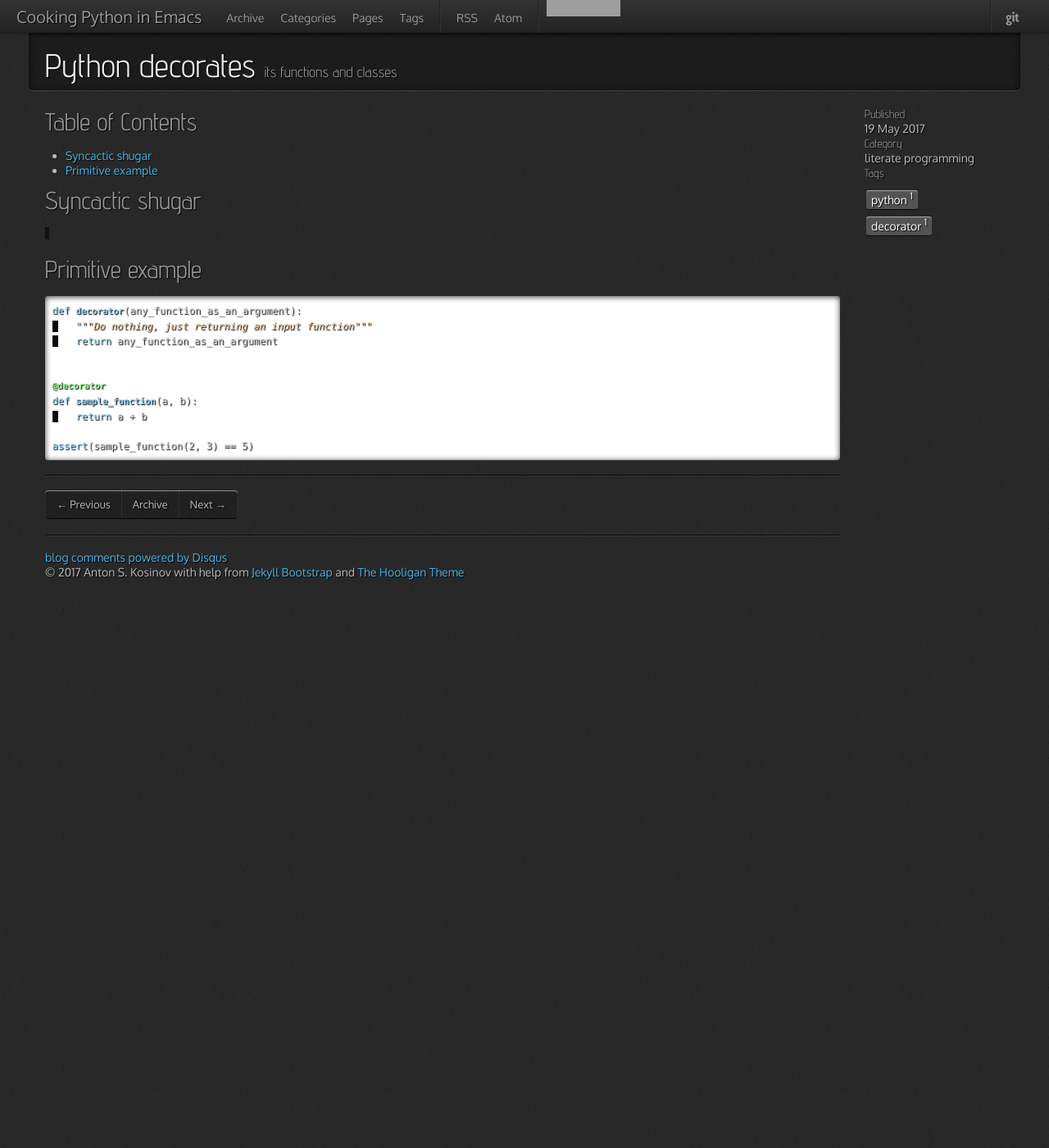
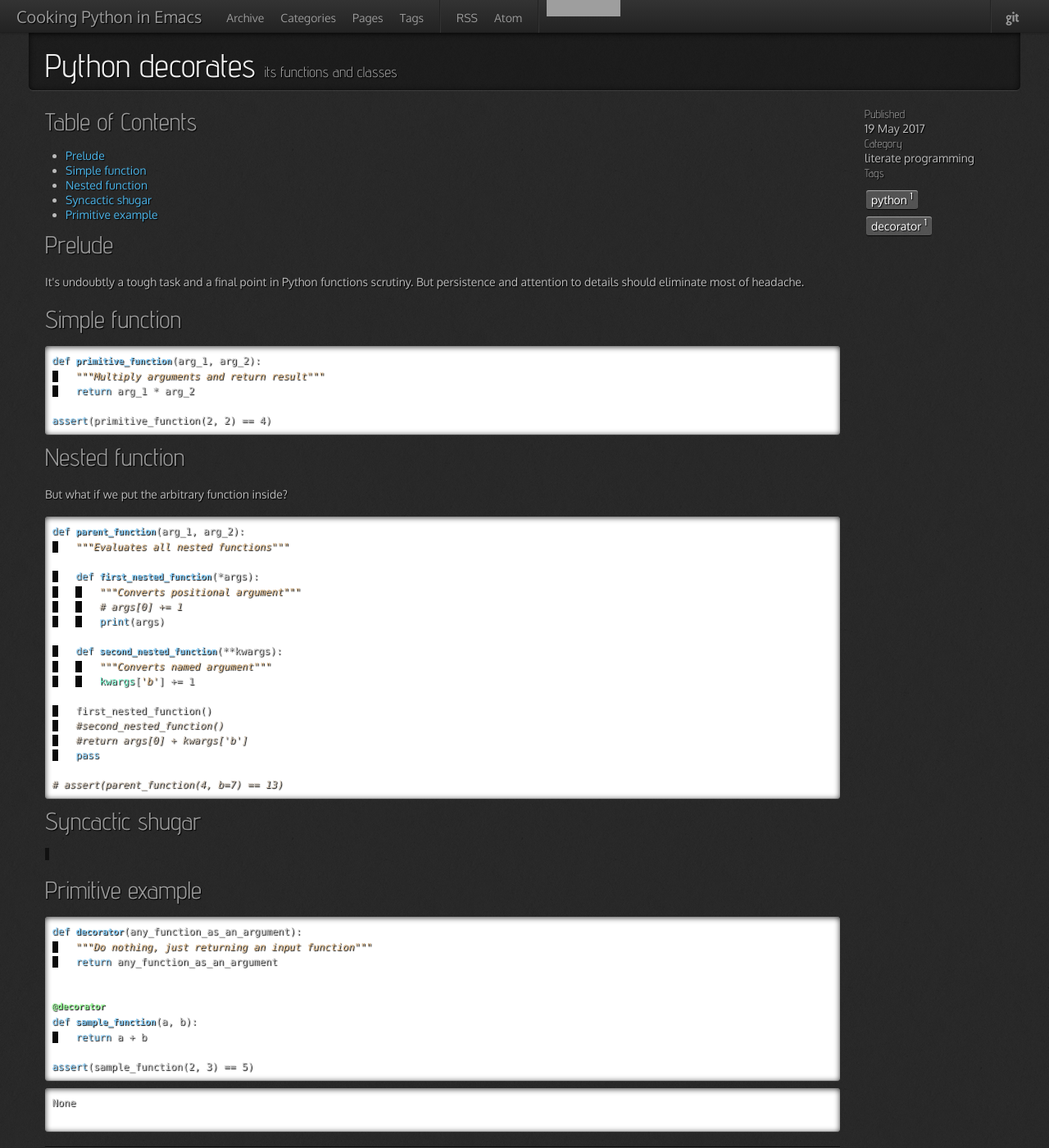
Before and after one commit to 0--key/0--key.github.io, a Jekyll site: the page built from _posts/2017-05-19-python-decorators.html, in a window 1280 px wide and 1400 px high. Shown: the whole window at 82% size. Built offline with Jekyll 4.4.1, drawn with Linux system fonts in a browser that asks for light colours; nearby versions of some CDN libraries; comment, search, counter and statistics services are not loaded; grey boxes are pictures that could not be loaded.

Commit message:
Decorators scrutiny

```diff
--- a/_posts/2017-05-19-python-decorators.html
+++ b/_posts/2017-05-19-python-decorators.html
@@ -11,9 +11,68 @@ tags: [python, decorator]
 <h2>Table of Contents</h2>
 <div id="text-table-of-contents">
 <ul>
+<li><a href="#org68818fe">Prelude</a></li>
+<li><a href="#org289b88b">Simple function</a></li>
+<li><a href="#orga44be6c">Nested function</a></li>
 <li><a href="#org57bab88">Syncactic shugar</a></li>
 <li><a href="#org98e647d">Primitive example</a></li>
 </ul>
+</div>
+</div>
+
+<div id="outline-container-org68818fe" class="outline-2">
+<h2 id="org68818fe">Prelude</h2>
+<div class="outline-text-2" id="text-org68818fe">
+<p>
+It's undoubtly a tough task and a final point in Python functions
+scrutiny. But persistence and attention to details should eliminate
+most of headache.
+</p>
+</div>
+</div>
+
+
+<div id="outline-container-org289b88b" class="outline-2">
+<h2 id="org289b88b">Simple function</h2>
+<div class="outline-text-2" id="text-org289b88b">
+<div class="org-src-container">
+<pre class="src src-python"><span style="color: #87cefa;">def</span> <span style="color: #87cefa; font-size: 90%; font-weight: bold;">primitive_function</span>(arg_1, arg_2):
+<span style="color: #f5deb3; background-color: #0a0a0a;"> </span>   <span style="color: #deb887; font-style: italic;">"""Multiply arguments and return result"""</span>
+<span style="color: #f5deb3; background-color: #0a0a0a;"> </span>   <span style="color: #87cefa;">return</span> arg_1 * arg_2
+
+<span style="color: #87cefa;">assert</span>(primitive_function(2, 2) == 4)
+</pre>
+</div>
+</div>
+</div>
+
+<div id="outline-container-orga44be6c" class="outline-2">
+<h2 id="orga44be6c">Nested function</h2>
+<div class="outline-text-2" id="text-orga44be6c">
+<p>
+But what if we put the arbitrary function inside?
+</p>
+<div class="org-src-container">
+<pre class="src src-python"><span style="color: #87cefa;">def</span> <span style="color: #87cefa; font-size: 90%; font-weight: bold;">parent_function</span>(arg_1, arg_2):
+<span style="color: #f5deb3; background-color: #0a0a0a;"> </span>   <span style="color: #deb887; font-style: italic;">"""Evaluates all nested functions"""</span>
+
+<span style="color: #f5deb3; background-color: #0a0a0a;"> </span>   <span style="color: #87cefa;">def</span> <span style="color: #87cefa; font-size: 90%; font-weight: bold;">first_nested_function</span>(*args):
+<span style="color: #f5deb3; background-color: #0a0a0a;"> </span>   <span style="color: #f5deb3; background-color: #0a0a0a;"> </span>   <span style="color: #deb887; font-style: italic;">"""Converts positional argument"""</span>
+<span style="color: #f5deb3; background-color: #0a0a0a;"> </span>   <span style="color: #f5deb3; background-color: #0a0a0a;"> </span>   <span style="color: #cdc0b0; font-style: italic;"># </span><span style="color: #cdc0b0; font-style: italic;">args[0] += 1</span>
+<span style="color: #f5deb3; background-color: #0a0a0a;"> </span>   <span style="color: #f5deb3; background-color: #0a0a0a;"> </span>   <span style="color: #87cefa;">print</span>(args)
+
+<span style="color: #f5deb3; background-color: #0a0a0a;"> </span>   <span style="color: #87cefa;">def</span> <span style="color: #87cefa; font-size: 90%; font-weight: bold;">second_nested_function</span>(**kwargs):
+<span style="color: #f5deb3; background-color: #0a0a0a;"> </span>   <span style="color: #f5deb3; background-color: #0a0a0a;"> </span>   <span style="color: #deb887; font-style: italic;">"""Converts named argument"""</span>
+<span style="color: #f5deb3; background-color: #0a0a0a;"> </span>   <span style="color: #f5deb3; background-color: #0a0a0a;"> </span>   <span style="color: #7fffd4;">kwargs</span>[<span style="color: #deb887; font-style: italic;">'b'</span>] += 1
+
+<span style="color: #f5deb3; background-color: #0a0a0a;"> </span>   first_nested_function()
+<span style="color: #f5deb3; background-color: #0a0a0a;"> </span>   <span style="color: #cdc0b0; font-style: italic;">#</span><span style="color: #cdc0b0; font-style: italic;">second_nested_function()</span>
+<span style="color: #f5deb3; background-color: #0a0a0a;"> </span>   <span style="color: #cdc0b0; font-style: italic;">#</span><span style="color: #cdc0b0; font-style: italic;">return args[0] + kwargs['b']</span>
+<span style="color: #f5deb3; background-color: #0a0a0a;"> </span>   <span style="color: #87cefa;">pass</span>
+
+<span style="color: #cdc0b0; font-style: italic;"># </span><span style="color: #cdc0b0; font-style: italic;">assert(parent_function(4, b=7) == 13)</span>
+</pre>
+</div>
 </div>
 </div>
 
@@ -44,5 +103,10 @@ tags: [python, decorator]
 <span style="color: #87cefa;">assert</span>(sample_function(2, 3) == 5)
 </pre>
 </div>
+
+<pre class="example">
+None
+
+</pre>
 </div>
 </div>
```
